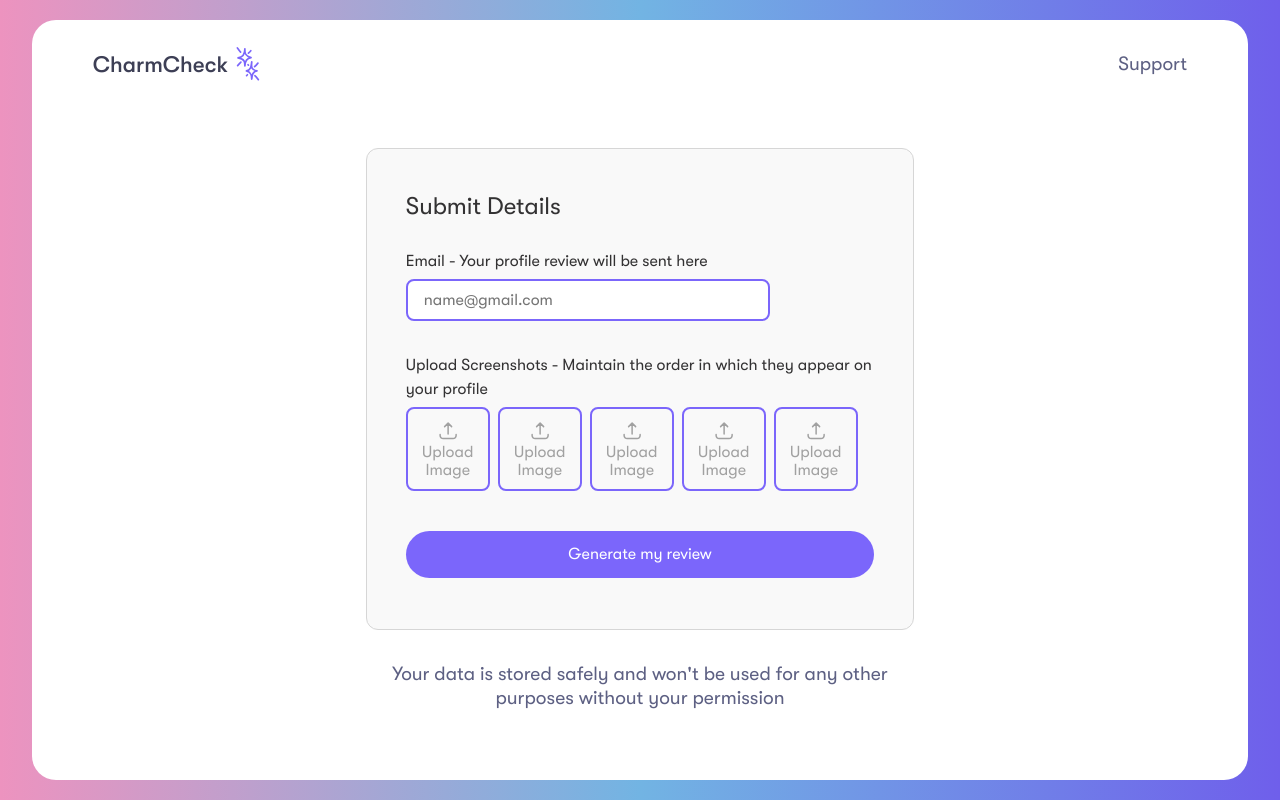
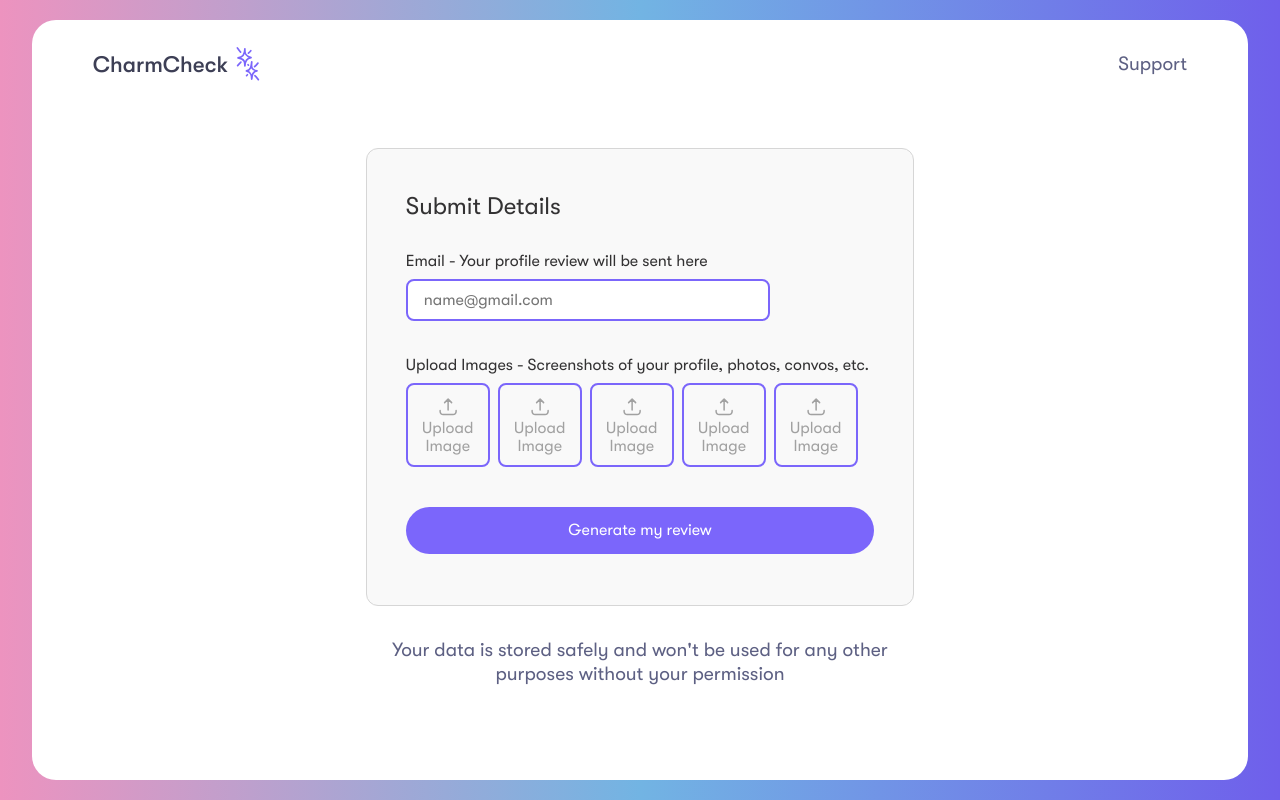
Before and after one commit to CharmCheck/charmcheck-webapp, a React (Create React App) app: page /new in a window 1280 px wide. Built offline with nearby package versions, Linux system fonts and the light colour scheme.

Commit message:
copy chagnes

```diff
--- a/src/Components/Form/Form.components.jsx
+++ b/src/Components/Form/Form.components.jsx
@@ -303,8 +303,7 @@ const Form = () => {
 			</div>
 			<div className="form-item form-item-images">
 				<label htmlFor="images" className="label label-images">
-					Upload Screenshots - Maintain the order in which they appear on your
-					profile
+					Upload Images - Screenshots of your profile, photos, convos, etc.
 				</label>
 				<div className="images-container">
 					{[0, 1, 2, 3, 4].map((index) => (
```
